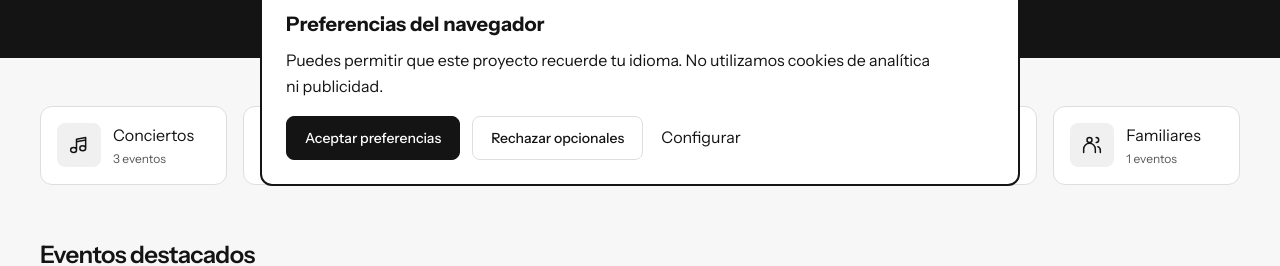
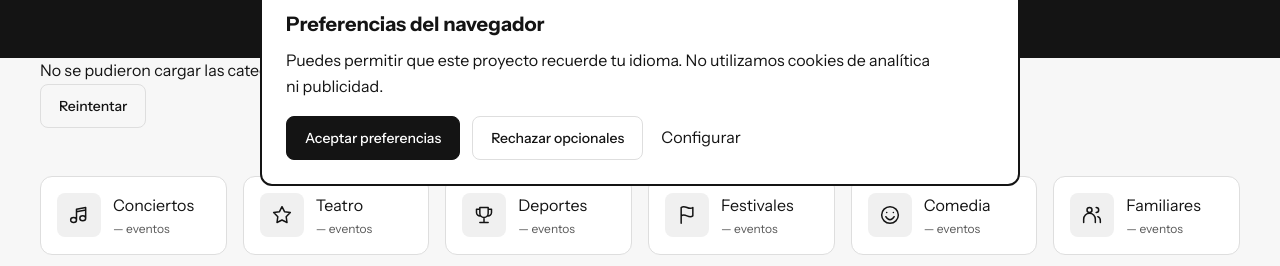
Before and after one commit to juandavidgiraldopelaez1-wq/Taquilla-project-Frontend-2026, a React (Vite) app: page / in a window 1280 px wide. Shown: the part 598-864 px from the top of the page. Built offline with nearby package versions, Linux system fonts and the light colour scheme; no server answers.

Commit message:
feat(home): load category counts from API

```diff
--- a/src/pages/Home.jsx
+++ b/src/pages/Home.jsx
@@ -1,3 +1,4 @@
+
 import LayoutPublico from "../components/LayoutPublico/LayoutPublico.jsx";
 import HeroTaquilla from "../components/HeroTaquilla/HeroTaquilla.jsx";
 import BuscadorEventos from "../components/BuscadorEventos/BuscadorEventos.jsx";
@@ -5,21 +6,57 @@ import CategoriasEventos from "../components/CategoriasEventos/CategoriasEventos
 import SeccionEventos from "../components/SeccionEventos/SeccionEventos.jsx";
 import AficheEvento from "../components/AficheEvento/AficheEvento.jsx";
 import DialogoDetalle from "../components/DialogoDetalle/DialogoDetalle.jsx";
+
 import { usePreferencias } from "../context/PreferenciasContext.jsx";
 import { useDetalle } from "../hooks/useDetalle.js";
 import { useEventos } from "../hooks/useEventos.js";
-import { eventos, categorias, categoriasEn, dinero } from "../data/catalogo.js";
+import { useRecurso } from "../hooks/useRecurso.js";
+
+import {
+  eventos,
+  categorias as categoriasLocales,
+  categoriasEn,
+  dinero,
+} from "../data/catalogo.js";
 
 export default function Home() {
   const { idioma } = usePreferencias();
   const en = idioma === "en";
+
   const { detalle, setDetalle, abrirCuenta } = useDetalle(idioma);
-  const { filtros, resultados, buscar, setFiltros, filtrarCategoria } =
-    useEventos(eventos);
-  const cantidades = categorias.map(
-    (categoria) =>
-      eventos.filter((evento) => evento.categoria === categoria).length,
-  );
+
+  const {
+    datos: respuestaCategorias,
+    cargando: cargandoCategorias,
+    error: errorCategorias,
+    recargar: recargarCategorias,
+  } = useRecurso("/categorias");
+
+  const {
+    filtros,
+    resultados,
+    buscar,
+    setFiltros,
+    filtrarCategoria,
+  } = useEventos(eventos);
+
+  const categoriasApi = Array.isArray(respuestaCategorias?.datos)
+    ? respuestaCategorias.datos
+    : [];
+
+  const categorias =
+    categoriasApi.length > 0
+      ? categoriasApi.map((categoria) => categoria.nombre)
+      : categoriasLocales;
+
+  const cantidades = categorias.map((nombre) => {
+    const categoriaApi = categoriasApi.find(
+      (categoria) => categoria.nombre === nombre
+    );
+
+    return categoriaApi?.eventos ?? (cargandoCategorias ? "…" : "—");
+  });
+
   function abrirEvento(evento) {
     setDetalle({
       titulo: evento.nombre,
@@ -38,6 +75,7 @@ export default function Home() {
       cerrar: en ? "Close" : "Cerrar",
     });
   }
+
   return (
     <LayoutPublico
       destino="#eventos"
@@ -63,7 +101,26 @@ export default function Home() {
           filtrosAplicados={filtros}
         />
       </HeroTaquilla>
+
       <div className="ancho-home">
+        {errorCategorias && (
+          <div role="alert">
+            <p>
+              {en
+                ? "Categories could not be loaded."
+                : "No se pudieron cargar las categorías desde el servidor."}
+            </p>
+
+            <button
+              type="button"
+              className="boton-home"
+              onClick={recargarCategorias}
+            >
+              {en ? "Retry" : "Reintentar"}
+            </button>
+          </div>
+        )}
+
         <CategoriasEventos
           categorias={categorias}
           categoriasEn={categoriasEn}
@@ -72,6 +129,7 @@ export default function Home() {
           en={en}
           filtrarCategoria={filtrarCategoria}
         />
+
         <SeccionEventos
           id="eventos"
           titulo={
@@ -95,6 +153,7 @@ export default function Home() {
           onAbrir={abrirEvento}
           onVerTodos={() => buscar({})}
         />
+
         {!filtros && (
           <SeccionEventos
             id="eventos-ciudad"
@@ -104,14 +163,20 @@ export default function Home() {
                 ? "Discover events in your city"
                 : "Descubre los eventos de tu ciudad"
             }
-            eventos={eventos.filter((evento) => evento.ciudad === "Manizales")}
+            eventos={eventos.filter(
+              (evento) => evento.ciudad === "Manizales"
+            )}
             en={en}
             onAbrir={abrirEvento}
             onVerTodos={() => buscar({ ciudad: "Manizales" })}
           />
         )}
       </div>
-      <DialogoDetalle detalle={detalle} onCerrar={() => setDetalle(null)} />
+
+      <DialogoDetalle
+        detalle={detalle}
+        onCerrar={() => setDetalle(null)}
+      />
     </LayoutPublico>
   );
 }
```
